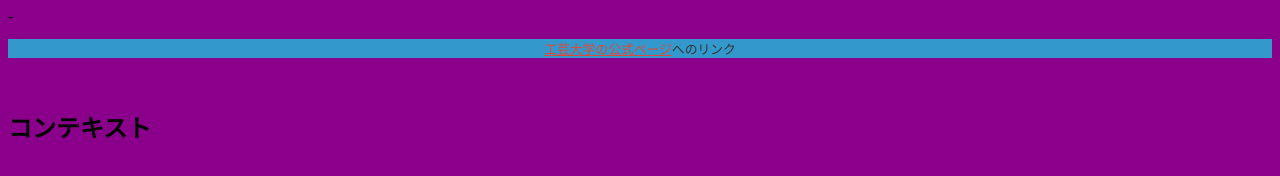
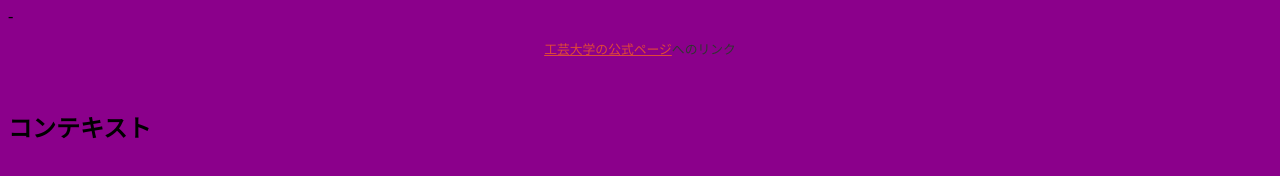
Before and after one commit to kougei-kyabehyon/web2-3-2, a plain HTML site: page index.html in a window 1280 px wide. Drawn offline with Linux system fonts and the light colour scheme.

Commit message:
Update default.css

```diff
--- a/css/default.css
+++ b/css/default.css
@@ -11,7 +11,7 @@ color:#3399cc;
 }
 p{
 font-size:0.8em;
-background-color:#3399cc;/*段階の文字の背景の色だけ色が変わる*/
+background-color:#8b008b;/*段階の文字の背景の色だけ色が変わる*/
 color:#333333;
    text-align:center;
 }
```
